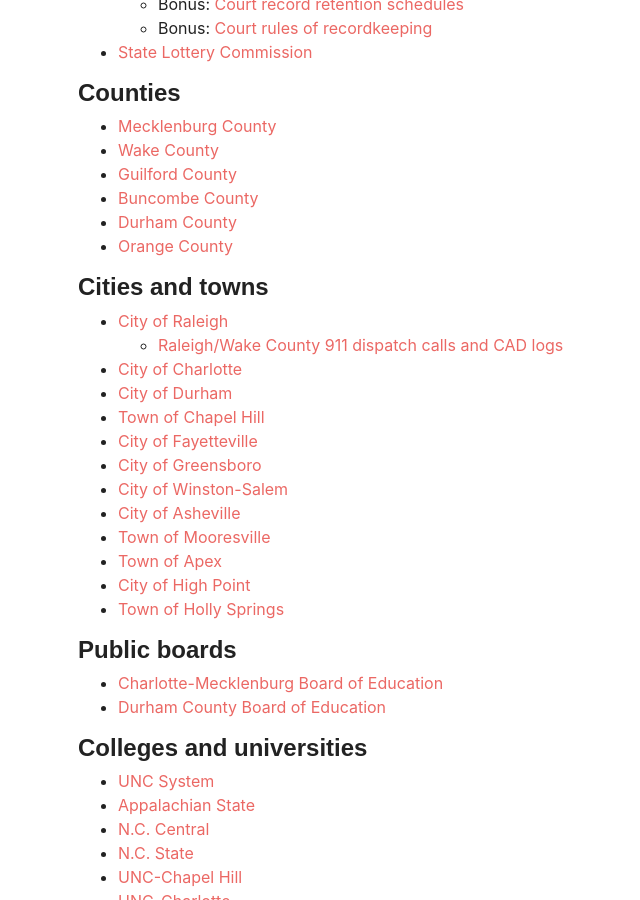
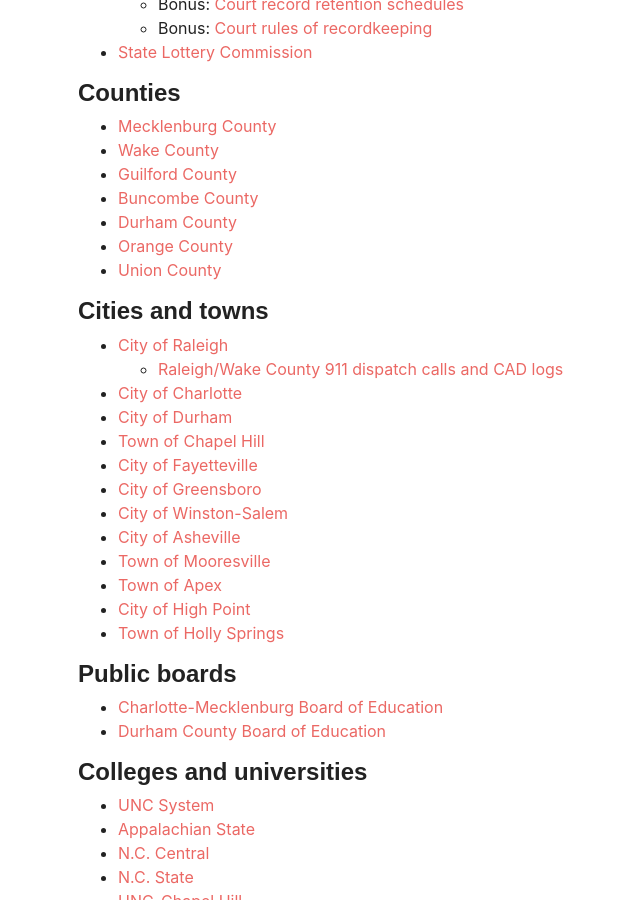
Before and after one commit to mtdukes/data-journalism-lab, a Jekyll site: the page built from _pages/public_records.md, in a window 1280 px wide and 900 px high, scrolled down 1066 px. Shown: the whole window, without its empty margins (7-647 px from the left). Built offline with Jekyll 4.4.1, drawn with Linux system fonts in a browser that asks for light colours; some web fonts are replaced.

Commit message:
even more urls

```diff
--- a/_pages/public_records.md
+++ b/_pages/public_records.md
@@ -49,6 +49,7 @@
 * [Buncombe County](https://www.buncombecounty.org/governing/depts/communications/default.aspx)
 * [Durham County](https://durhamcountync.nextrequest.com/)
 * [Orange County](https://www.orangecountync.gov/FormCenter/Community-Relations-7/Public-Records-Request-118)
+* [Union County](https://unioncountync.nextrequest.com/)
 
 #### Cities and towns
 
```
